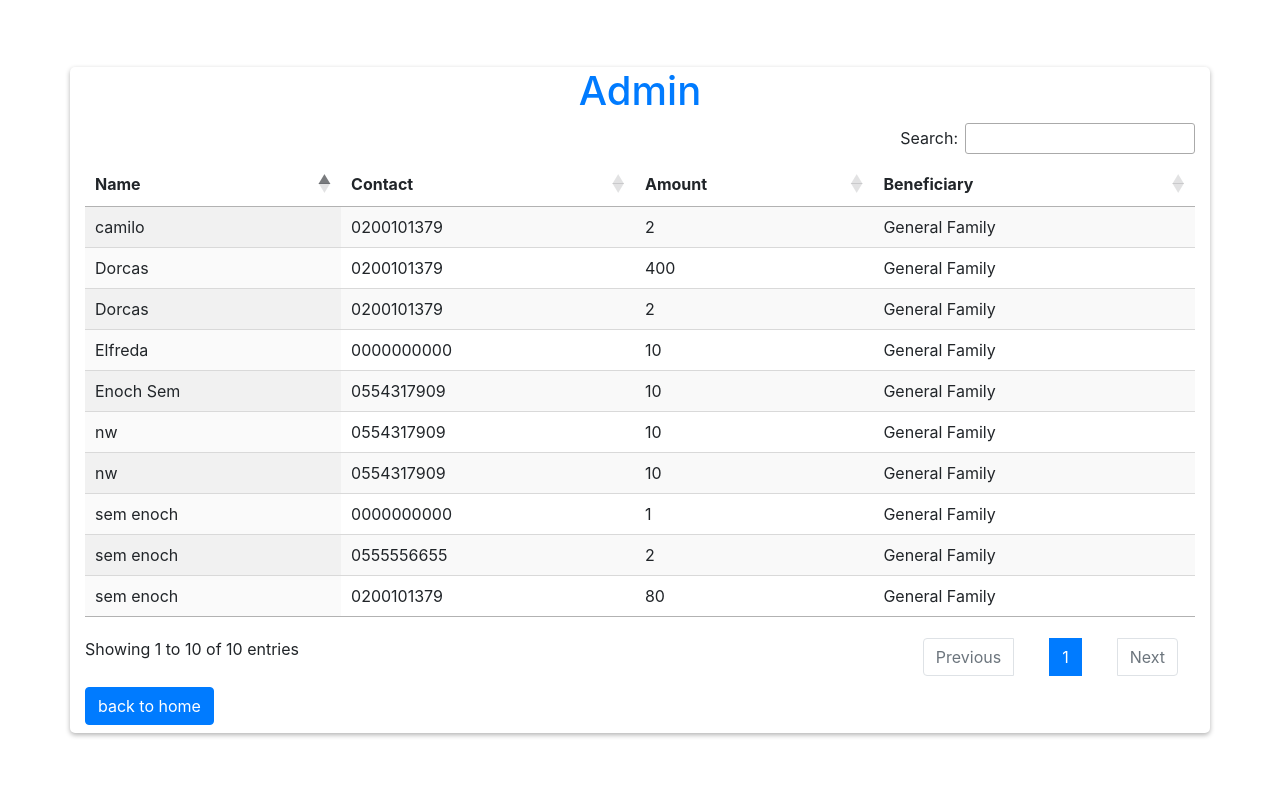
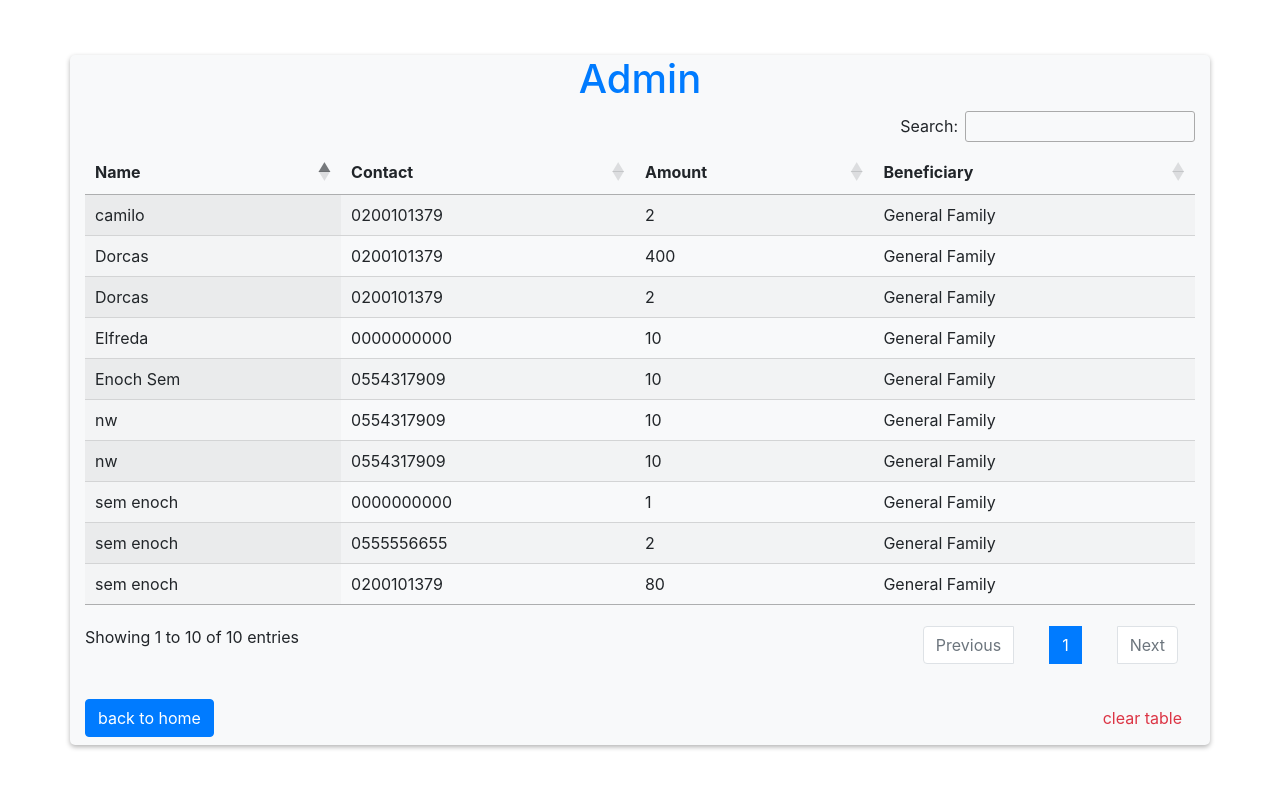
Before and after one commit to Enochsem/Conttributions-system, a Flask app: page /admin in a window 1280 px wide. Run offline with Flask 2, Linux system fonts and the light colour scheme; data comes from the database, SQL or seed files in the repository; some libraries are stand-ins or nearby versions.

Commit message:
added clear button to admin & corrected msg

```diff
--- a/app.py
+++ b/app.py
@@ -49,11 +49,15 @@ def index():
 
 
 
-@app.route("/admin")
+@app.route("/admin", methods = ["GET", "POST"])
 def admin():
     db = DB()
     contributors = db.select_all(TABLE_NAME)
     lenght = len(contributors)
+
+    if request.method == "POST":
+        db.delete_rows(TABLE_NAME)
+        print("deleted")
     return render_template("admin.html", contributors = contributors, lenght = lenght)
 
 
--- a/methods.py
+++ b/methods.py
@@ -24,7 +24,6 @@ def beneficiary_sms(contributor_name, contributor_amount, contributor_contact, b
     sender = "Nickel".upper()  #Rev Nickel
     message = """
     You have received {:,.2f}GHS from {} ({}). Your total balance is {:,.2f}GHS.
-    Thank you
     """.format(float(contributor_amount),contributor_name,contributor_contact,float(total_amount))
 
     sms = SMS(recipient, sender, message)
@@ -42,7 +41,7 @@ def contributor_sms(contributor_name, contributor_amount, contributor_contact):
     recipient = contributor_contact
     sender = "Nickel".upper()  #Rev Nickel
     message = """
-    Dear {}, your donation of {:,.2f} GHS have been recieved with thanks. We are grateful for your support. God bless you\nwww.evelynnickel.com
+    Dear {}, your donation of {:,.2f}GHS has been received with thanks. We are grateful for your support. God bless you\nwww.evelynnickel.com
     """.format(contributor_name,float(contributor_amount))
 
     sms = SMS(recipient, sender, message)
--- a/templates/admin.html
+++ b/templates/admin.html
@@ -10,7 +10,7 @@
 
 
 {% block body %}
-<div class="container pb-2">
+<div class="container pb-2 bg-light">
     <div class="text-primary text-center"><h1>Admin</h1></div>
         <div id="tb_rapper">
             <table id="table_id" class="display">
@@ -43,6 +43,15 @@
                 </tfoot>
             </table>
         </div>
-        <a class="btn btn-primary mr-3" href="/">back to home</a>
+
+
+        <div class="mt-4">
+            <a class="btn btn-primary mr-3" href="/">back to home</a>
+<div class="float-right"><form method="POST"><button class="btn btn-light text-danger" type="submit">clear table</button></form></div>
+
+        </div>
+
 </div>
+
+
 {% endblock %}
```
